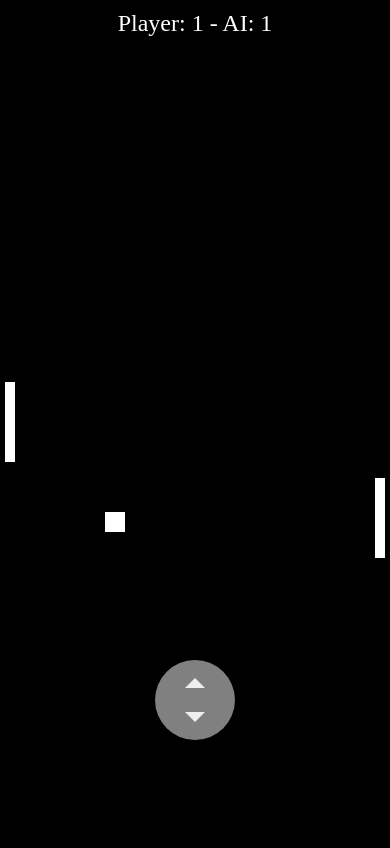
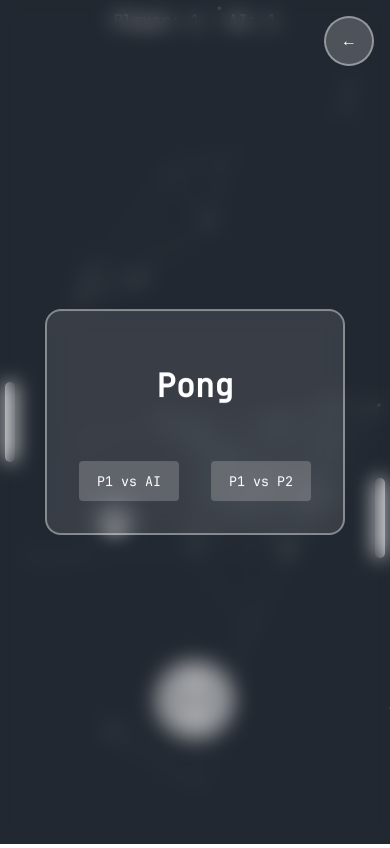
Before and after one commit to SaolGhra/Atmosify, a PHP site: page /extras/pong/ in a window 390 px wide. Before the commit the page ends 740 px from the top, so only its background shows below. Run offline with PHP 8.4, Linux system fonts and the light colour scheme.

Commit message:
V1.5.8
Added: Menu before starting Pong game, with an additional back to menu button at the top of the screen. Also added a Game over screen which does not have styling at the moment but will display when the game reaches 10 games. Also added a ParticleJS Background to fit with the rest of the theme.

```diff
--- a/extras/pong/index.html
+++ b/extras/pong/index.html
@@ -42,6 +42,29 @@
     gtag("config", "G-DM2XWGP7G1");
   </script>
   <body>
+    <div id="particles-js"></div>
+
+    <button id="backtomenu"></button>
+
+    <div id="cover"></div>
+    <div class="start-menu">
+      <h1>Pong</h1>
+      <div class="buttons">
+        <button id="startAIButton">P1 vs AI</button>
+        <button id="start1v1Button">P1 vs P2</button>
+      </div>
+    </div>
+
+    <div class="game-over-menu">
+      <h1>Game Over</h1>
+      <div class="score">
+        <p>Your Score:</p>
+        <p id="finalScore">0</p>
+      </div>
+      <button id="restartButton">Restart</button>
+      <a href="">Main Menu</a>
+    </div>
+
     <div class="container">
       <div id="leftPaddle" class="paddle"></div>
       <div id="rightPaddle" class="paddle"></div>
@@ -51,5 +74,7 @@
     </div>
 
     <script src="scripts/script.js"></script>
+    <script src="https://cdn.jsdelivr.net/particles.js/2.0.0/particles.min.js"></script>
+    <script src="scripts/particlesbg.js"></script>
   </body>
 </html>
--- /dev/null
+++ b/extras/pong/scripts/particlesbg.js
@@ -0,0 +1,114 @@
+particlesJS(
+  "particles-js",
+
+  {
+    particles: {
+      number: {
+        value: 80,
+        density: {
+          enable: true,
+          value_area: 800,
+        },
+      },
+      color: {
+        value: "#ffffff",
+      },
+      shape: {
+        type: "circle",
+        stroke: {
+          width: 0,
+          color: "#000000",
+        },
+        polygon: {
+          nb_sides: 5,
+        },
+        image: {
+          src: "img/github.svg",
+          width: 100,
+          height: 100,
+        },
+      },
+      opacity: {
+        value: 0.5,
+        random: false,
+        anim: {
+          enable: false,
+          speed: 1,
+          opacity_min: 0.1,
+          sync: false,
+        },
+      },
+      size: {
+        value: 3,
+        random: true,
+        anim: {
+          enable: false,
+          speed: 40,
+          size_min: 0.1,
+          sync: false,
+        },
+      },
+      line_linked: {
+        enable: true,
+        distance: 150,
+        color: "#ffffff",
+        opacity: 0.4,
+        width: 1,
+      },
+      move: {
+        enable: true,
+        speed: 3,
+        direction: "none",
+        random: false,
+        straight: false,
+        out_mode: "out",
+        bounce: false,
+        attract: {
+          enable: false,
+          rotateX: 600,
+          rotateY: 1200,
+        },
+      },
+    },
+    interactivity: {
+      detect_on: "canvas",
+      events: {
+        onhover: {
+          enable: true,
+          mode: "grab",
+        },
+        onclick: {
+          enable: true,
+          mode: "push",
+        },
+        resize: true,
+      },
+      modes: {
+        grab: {
+          distance: 140,
+          line_linked: {
+            opacity: 1,
+          },
+        },
+        bubble: {
+          distance: 400,
+          size: 40,
+          duration: 2,
+          opacity: 8,
+          speed: 3,
+        },
+        repulse: {
+          distance: 200,
+          duration: 0.4,
+        },
+        push: {
+          particles_nb: 4,
+        },
+        remove: {
+          particles_nb: 2,
+        },
+      },
+    },
+    retina_detect: true,
+  }
+);
--- a/extras/pong/styles/style.css
+++ b/extras/pong/styles/style.css
@@ -12,16 +12,29 @@ html {
   --white: #eeeeee;
 }
 
+@font-face {
+  font-family: "JetBrains Mono";
+  src: url("/fonts/JetBrainsMono-Regular.ttf");
+}
+
+#particles-js {
+  position: absolute;
+  width: 100%;
+  height: 100%;
+  background-color: var(--black);
+}
+
 .container {
   width: 100%;
   height: 100%;
   position: relative;
-  background-color: black;
+  font-family: 'JetBrains Mono', sans-serif;
 }
 
 .paddle {
   width: 10px;
   height: 80px;
+  border-radius: 5px;
   background-color: white;
   position: absolute;
 }
@@ -41,13 +54,14 @@ html {
 #ball {
   width: 20px;
   height: 20px;
+  border-radius: 50%;
   background-color: white;
   position: absolute;
 }
 
 #score {
   color: white;
-  font-size: 24px;
+  font-size: 16px;
   position: absolute;
   top: 10px;
   left: 50%;
@@ -63,6 +77,90 @@ html {
   bottom: 20px;
   left: 50%;
   transform: translateX(-50%);
+  display: none;
+}
+
+.start-menu {
+  display: flex;
+  flex-direction: column;
+  gap: 32px;
+  top: 50%;
+  font-family: 'JetBrains Mono', sans-serif;
+  left: 50%;
+  padding: 32px;
+  border-radius: 16px;
+  transform: translate(-50%, -50%);
+  justify-content: center;
+  align-items: center;
+  background-color: rgba(255, 255, 255, 0.1);
+  backdrop-filter: blur(10px);
+  -webkit-backdrop-filter: blur(10px);
+  position: absolute;
+  z-index: 1000;
+  color: white;
+  border: 2px solid rgba(255, 255, 255, 0.4);
+}
+
+#backtomenu {
+  right: 0;
+  width: 50px;
+  aspect-ratio: 1;
+  padding: 8px;
+  border-radius: 50%;
+  border: 2px solid rgba(255, 255, 255, 0.4);
+  background-color: rgba(255, 255, 255, 0.2);
+  backdrop-filter: blur(10px);
+  -webkit-backdrop-filter: blur(10px);
+  position: absolute;
+  z-index: 1100;
+  margin: 16px;
+}
+
+#backtomenu::before {
+  content: "←";
+  font-size: 16px;
+  color: white;
+  top: 0;
+  left: 0;
+  right: 0;
+  bottom: 0;
+  display: flex;
+  justify-content: center;
+  align-items: center;
+}
+
+.buttons {
+  display: flex;
+  gap: 32px;
+}
+
+.buttons button {
+  width: 100px;
+  height: 40px;
+  color: white;
+  font-family: 'JetBrains Mono', sans-serif;
+  border-radius: 4px;
+  background-color: rgba(255, 255, 255, 0.2);
+  border: none;
+  transition: 100ms ease-in-out;
+}
+
+.buttons button:hover {
+  scale: 1.05;
+  cursor: pointer;
+  border: 2px solid rgba(255, 255, 255, 0.4);
+}
+
+#cover {
+  position: absolute;
+  z-index: 900;
+  width: 100dvw;
+  height: 100dvh;
+  backdrop-filter: blur(10px);
+  -webkit-backdrop-filter: blur(10px);
+}
+
+.game-over-menu {
   display: none;
 }
 
@@ -94,7 +192,6 @@ html {
 
   #score {
     color: white;
-    font-size: 24px;
     position: absolute;
     top: 10px;
     left: 50%;
```
Also changed, not shown: extras/pong/scripts/script.js (+37 -0 lines).
